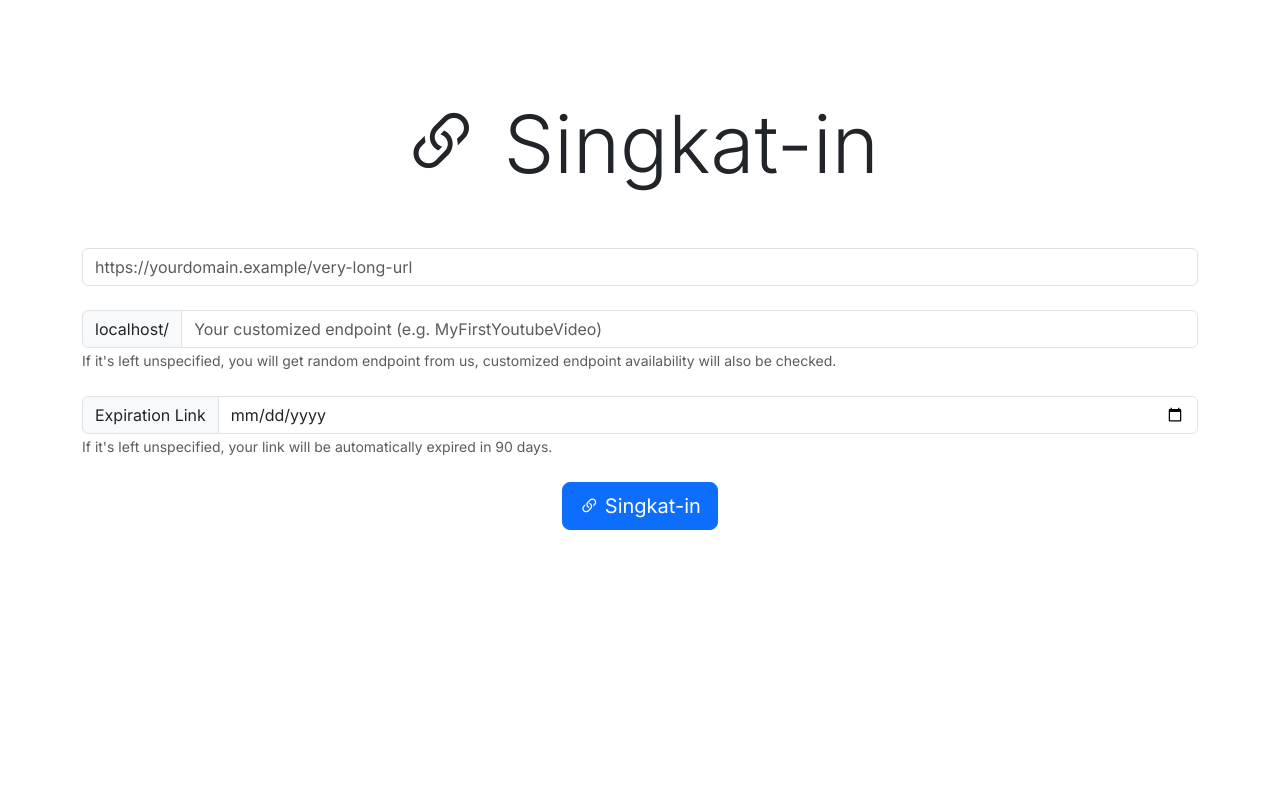
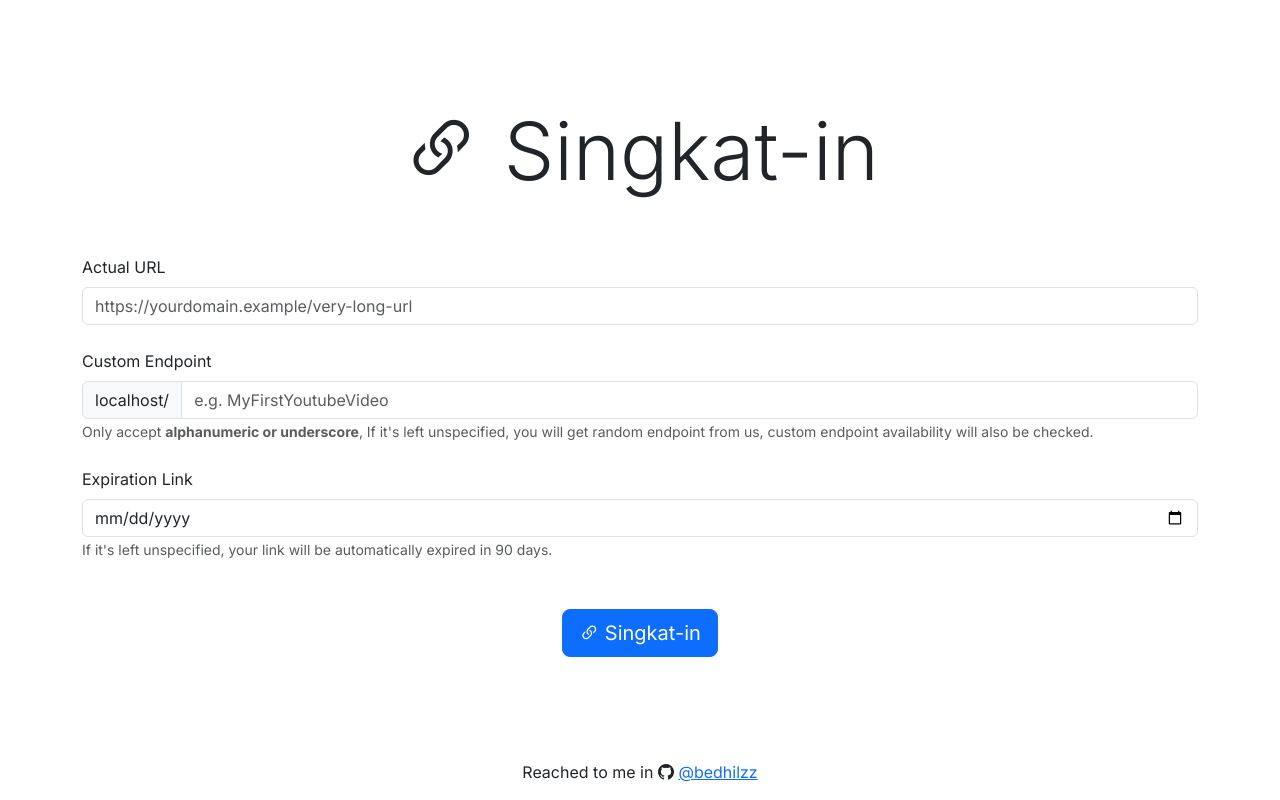
Before and after one commit to bedhilzz/singkat-in, a Next.js app: page / in a window 1280 px wide. Built offline with nearby package versions, Linux system fonts and the light colour scheme.

Commit message:
Add validation

```diff
--- a/app/page.tsx
+++ b/app/page.tsx
@@ -8,35 +8,34 @@ import ResponseModel from '@/components/modal'
 import Form from 'react-bootstrap/Form'
 import InputGroup from 'react-bootstrap/InputGroup'
 import Button from 'react-bootstrap/Button'
-import { Container } from 'react-bootstrap'
+import { Col, Container, Row, Toast, ToastContainer } from 'react-bootstrap'
+import Link from 'next/link'
+import { constructErrorMessage } from '@/lib/util'
 
 export default function Home() {
   const formRef = useRef<HTMLFormElement>(null)
   const [hostname, setHostname] = useState<string>('')
   const [modalTitle, setModalTitle] = useState<string>('')
   const [modalBody, setModalBody] = useState<string>('')
+  const [toastHeader, setToastHeader] = useState<string>('')
+  const [toastBody, setToastBody] = useState<string>('')
   const [isLoading, setIsLoading] = useState<boolean>(false)
-  const [isErrorModal, setIsErrorModal] = useState<boolean>(false)
+  const [showToast, setShowToast] = useState<boolean>(false)
   const [showModal, setShowModal] = useState<boolean>(false)
-
-  const handleClose = () => {
-    setShowModal(false)
-  }
 
   const showSuccessResponseModal = (body: string) => {
     const title: string = 'Your shortened link is ready!'
     setModalTitle(title)
     setModalBody(`${hostname}/${body}`)
-    setIsErrorModal(false)
     setShowModal(true)
   }
 
-  const showFailResponseModal = (body: string) => {
+  const showErrorToast = (errorCode: string) => {
     const title: string = 'Error has occured!'
-    setModalTitle(title)
-    setModalBody(`Custom endpoint "${body}" already exists!`)
-    setIsErrorModal(true)
-    setShowModal(true)
+    const errorMessage: string = constructErrorMessage(errorCode)
+    setToastHeader(title)
+    setToastBody(errorMessage)
+    setShowToast(true)
   }
 
   const handleShortenUrl = async (event: FormEvent<HTMLFormElement>) => {
@@ -55,10 +54,10 @@ export default function Home() {
         })
       })
 
-      const data = await response.json()
+      const data: any = await response.json()
 
-      if (response.status == 409) {
-        showFailResponseModal(data.custom_endpoint as string)
+      if (response.status != 200) {
+        showErrorToast(data.error_code)
       } else {
         showSuccessResponseModal(data.custom_endpoint as string)
       }
@@ -67,6 +66,27 @@ export default function Home() {
     } finally {
       formRef.current?.reset()
       setIsLoading(false)
+    }
+  }
+
+  const handleExpirationDateValidity = (e: any) => {
+    let date = new Date(Date.parse(e.target.value))
+
+    if (date < new Date()) {
+      e.target.setCustomValidity('Please select a date in the future.')
+    } else {
+      e.target.setCustomValidity('')
+    }
+  }
+
+  const handleCustomEndpointValidity = (e: any) => {
+    const pattern = /^[a-zA-Z0-9_]*$/
+    const customEndpoint = e.target.value || ''
+
+    if (!pattern.test(customEndpoint)) {
+      e.target.setCustomValidity('Only accept alphanumeric and underscore')
+    } else {
+      e.target.setCustomValidity('')
     }
   }
 
@@ -80,41 +100,55 @@ export default function Home() {
         title={modalTitle}
         body={modalBody}
         show={showModal}
-        isError={isErrorModal}
-        handleClose={handleClose}
+        handleClose={() => setShowModal(false)}
       ></ResponseModel>
       <Container>
-        <div className='d-flex flex-row justify-content-center mt-5'>
-          <div className='col'>
-            <h1 className='display-1 text-center mt-5'> <i className='bi bi-link-45deg'></i> Singkat-in</h1>
-          </div>
-        </div>
-        <div className='d-flex-flex-row justify-content-center mt-5'>
-          <div className='col'>
+        <ToastContainer
+          className='p-3'
+          position='top-center'
+          style={{ zIndex: 1 }}
+        >
+          <Toast className='bg-danger' show={showToast} onClose={() => setShowToast(false)} delay={5000} autohide>
+            <Toast.Header closeButton={true}>
+              <strong className='me-auto'>{toastHeader}</strong>
+            </Toast.Header>
+            <Toast.Body className='text-white'>{toastBody}</Toast.Body>
+          </Toast>
+        </ToastContainer>
+        <div className='d-flex flex-column align-items-stretch justify-content-between vh-100'>
+          <div className='d-flex flex-column align-items-stretch justify-content-center h-100'>
+            <h1 className='display-1 text-center mt-5'>
+              <i className='bi bi-link-45deg'></i> Singkat-in
+            </h1>
             <Form
               onSubmit={handleShortenUrl}
               ref={formRef}
+              className='mt-5'
             >
-              <Form.Control name='actualUrl' className='mt-4' type="url" placeholder="https://yourdomain.example/very-long-url" required />
-              <InputGroup className='mt-4'>
+              <Form.Group>
+                <Form.Label>Actual URL</Form.Label>
+                <Form.Control name='actualUrl' type='url' placeholder='https://yourdomain.example/very-long-url' required />
+              </Form.Group>
+              <Form.Group className='mt-4'>
+                <Form.Label>Custom Endpoint</Form.Label>
+                <InputGroup >
                   <InputGroup.Text>
                     {hostname}/
                   </InputGroup.Text>
-                <Form.Control name='customEndpoint' placeholder='Your customized endpoint (e.g. MyFirstYoutubeVideo)' />
+                  <Form.Control name='customEndpoint' placeholder='e.g. MyFirstYoutubeVideo' pattern='^[a-zA-Z0-9_]*$' onChange={handleCustomEndpointValidity} />
                 </InputGroup>
-              <Form.Text id="customEndpointHelp" muted>
-                If it's left unspecified, you will get random endpoint from us, customized endpoint availability will also be checked.
+                <Form.Text id='customEndpointHelp' muted>
+                  Only accept <b>alphanumeric or underscore</b>, If it's left unspecified, you will get random endpoint from us, custom endpoint availability will also be checked.
                 </Form.Text>
-              <InputGroup className="mt-4">
-                <InputGroup.Text>
-                  Expiration Link
-                </InputGroup.Text>
-                <Form.Control name='expirationDate' type='date' />
-              </InputGroup>
-              <Form.Text id="expirationLinkHelp">
+              </Form.Group>
+              <Form.Group className='mt-4'>
+                <Form.Label>Expiration Link</Form.Label>
+                <Form.Control name='expirationDate' type='date' onChange={handleExpirationDateValidity} />
+                <Form.Text id='expirationLinkHelp'>
                   If it's left unspecified, your link will be automatically expired in 90 days.
                 </Form.Text>
-              <div className='d-flex justify-content-center mt-4'>
+              </Form.Group>
+              <div className='d-flex justify-content-center mt-5'>
                 <Button
                   className='btn btn-lg btn-primary'
                   type='submit'
@@ -127,6 +161,9 @@ export default function Home() {
               </div>
             </Form>
           </div>
+          <div className='d-flex justify-content-center mt-5'>
+            <p>Reached to me in <i className='bi bi-github'></i> <Link href={'https://github.com/bedhilzz/singkat-in'}>@bedhilzz</Link></p>
+          </div>
         </div>
       </Container>
     </>
--- a/components/modal.tsx
+++ b/components/modal.tsx
@@ -7,24 +7,21 @@ function ResponseModel(params: {
     title: string,
     body: string,
     show: boolean,
-    isError: boolean,
     handleClose: () => void
 }) {
     return (
-        <Modal show={params.show} onHide={params.handleClose}>
+        <Modal show={params.show} onHide={params.handleClose} centered>
             <Modal.Header closeButton>
                 <Modal.Title>{params.title}</Modal.Title>
             </Modal.Header>
 
             <Modal.Body>
-                {params.isError ? <span>{params.body}</span>:
                 <InputGroup>
                     <Form.Control value={params.body} disabled />
                     <Button variant="outline-secondary" onClick={() => { navigator.clipboard.writeText(params.body) }}>
                         Copy <i className='bi bi-clipboard'></i>
                     </Button>
                 </InputGroup>
-                }
             </Modal.Body>
 
             <Modal.Footer>
--- /dev/null
+++ b/lib/util.ts
@@ -0,0 +1,42 @@
+export const ERROR_CODE = {
+    CUSTOM_ENDPOINT_UNAVAILABLE: 'CUSTOM_ENDPOINT_UNAVAILABLE',
+    INVALID_URL: 'INVALID_URL',
+    INVALID_CUSTOM_ENDPOINT: 'INVALID_CUSTOM_ENDPOINT',
+    INVALID_EXPIRATION_DATE: 'INVALID_EXPIRATION_DATE',
+}
+
+export const isValidUrl = (url: string): boolean => {
+    try {
+        new URL(url)
+        return true
+    } catch (err) {
+        return false
+    }
+}
+
+export const isValidCustomEndpoint = (customEndpoint: string): boolean => {
+    const pattern = /^[a-zA-Z0-9_]*$/
+    return pattern.test(customEndpoint)
+}
+
+export const isValidExpirationDate = (date: Date): boolean => {
+    if (date) {
+        return date >= new Date()
+    }
+    return true
+}
+
+export const constructErrorMessage = (errorCode: string): string => {
+    switch (errorCode) {
+        case ERROR_CODE.CUSTOM_ENDPOINT_UNAVAILABLE:
+            return 'Custom endpoint unavailable!'
+        case ERROR_CODE.INVALID_URL:
+            return 'URL is invalid!'
+        case ERROR_CODE.INVALID_CUSTOM_ENDPOINT:
+            return 'Custom endpoint should be alphanumeric or underscore only!'
+        case ERROR_CODE.INVALID_EXPIRATION_DATE:
+            return 'Expiration date should be in the future!'
+        default:
+            return ''
+    }
+}
```
Also changed, not shown: app/api/shorten_url/route.ts (+32 -10 lines), 1 other file (tests, documents, lock files or other folders). Lines whose indentation alone changed are shown as unchanged.
